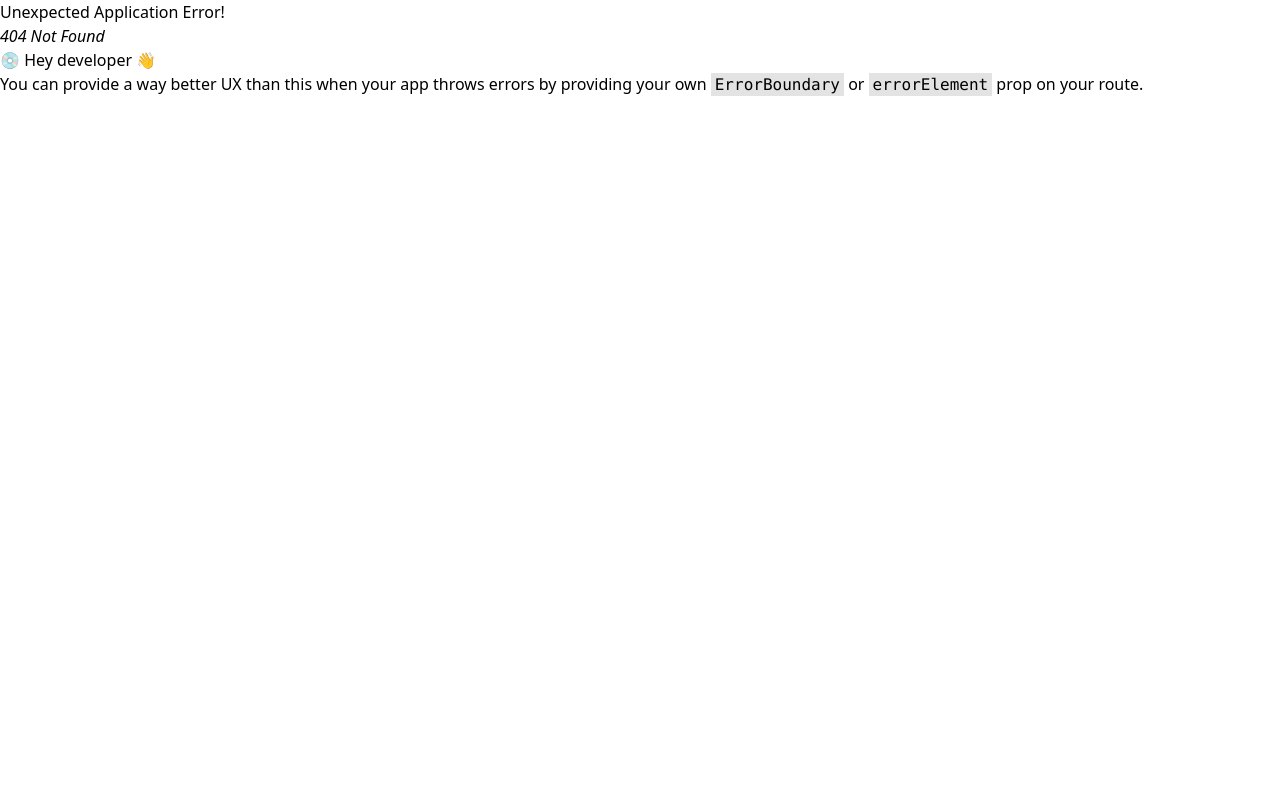
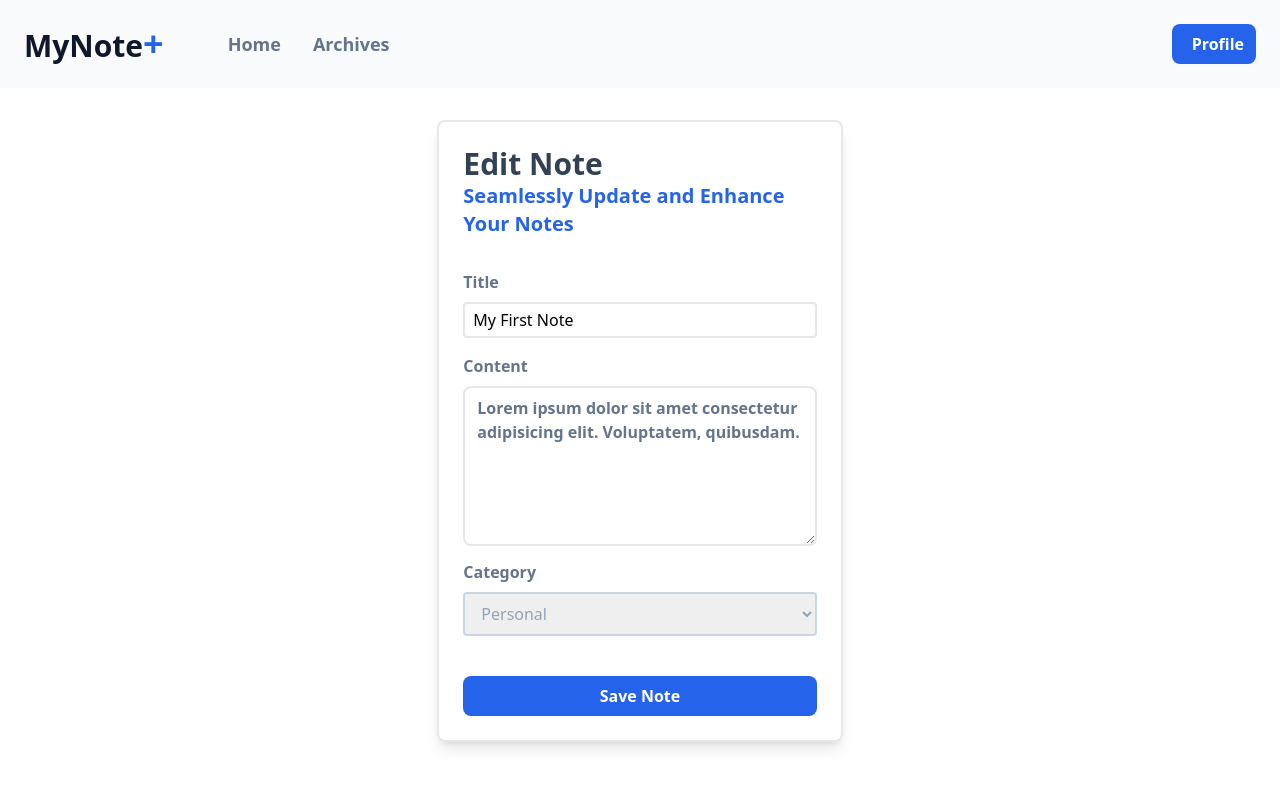
Before and after one commit to mausneg/MyNote, a React app: page /edit-note/1 in a window 1280 px wide. Before the commit this address had no page. Shown: the top 788 px of the page. Built offline with nearby package versions, Linux system fonts and the light colour scheme; the HTML template or start-up script is replaced by a standard one.

Commit message:
add edit note and fix InputForm for edit note

```diff
--- a/src/components/Elements/InputLabel/Input.jsx
+++ b/src/components/Elements/InputLabel/Input.jsx
@@ -1,5 +1,5 @@
 export default function Input(prop) {
-  const { type, placeholder, name, onChange } = prop;
+  const { type, placeholder, name, onChange, value } = prop;
   return (
     <input
       type={type}
@@ -7,6 +7,7 @@ export default function Input(prop) {
       className="border-2 w-full px-2 py-1 rounded mb-4"
       placeholder={placeholder}
       onChange={onChange}
+      value={value}
     />
   );
 }
--- a/src/components/Elements/InputLabel/index.jsx
+++ b/src/components/Elements/InputLabel/index.jsx
@@ -2,7 +2,7 @@ import Label from "./Label";
 import Input from "./Input";
 
 export default function InputLabel(prop) {
-  const { text, type, placeholder, htmlFor, onChange } = prop;
+  const { text, type, placeholder, htmlFor, onChange, value } = prop;
   return (
     <div className="w-full flex flex-col">
       <Label text={text} htmlFor={htmlFor} />
@@ -11,6 +11,7 @@ export default function InputLabel(prop) {
         placeholder={placeholder}
         name="htmlFor"
         onChange={onChange}
+        value={value}
       />
     </div>
   );
--- a/src/components/Elements/Select/index.jsx
+++ b/src/components/Elements/Select/index.jsx
@@ -1,17 +1,15 @@
-
 export default function Select(prop) {
-  const { values, onChange, className } = prop;
-
-
+  const { values, onChange, className, value } = prop;
 
   return (
     <select
       className={`border-2 ${className}  border-2 border-slate-300 rounded px-3 py-2 focus:outline-slate-200 text-slate-400 font-normal`}
       onChange={onChange}
+      value={value}
     >
-      {values.map((value) => (
-        <option key={value} value={value}>
-          {value}
+      {values.map((option) => (
+        <option key={option} value={option}>
+          {option}
         </option>
       ))}
     </select>
--- a/src/components/Fragments/Card.jsx
+++ b/src/components/Fragments/Card.jsx
@@ -1,16 +1,27 @@
 import Button from "../Elements/Button";
 
 export default function Card(prop) {
-  const { id, title, date, time, category, content, onDelete, onArchive } =
-    prop;
+  const {
+    id,
+    title,
+    date,
+    time,
+    category,
+    content,
+    onDelete,
+    onArchive,
+    onEdit,
+  } = prop;
 
   function handleArchive(id) {
-    onArchive(id,);
+    onArchive(id);
   }
   function handleDelete(id) {
     onDelete(id);
   }
-
+  function handleEdit(id) {
+    onEdit(id);
+  }
   return (
     <div className="w-1/3 p-3">
       <div className=" bg-white rounded-lg shadow-lg p-6 border">
@@ -34,7 +45,7 @@ export default function Card(prop) {
           <p className="text-slate-500 mt-2 text-justify ">{content}</p>
         </div>
         <div className="flex gap-4 justify-start">
-          <Button className="bg-blue-600 p-2">
+          <Button className="bg-blue-600 p-2" onClick={() => handleEdit(id)}>
             <i className="fa-solid fa-edit"></i>
           </Button>
           <Button className="bg-blue-600 p-2" onClick={() => handleArchive(id)}>
--- a/src/components/Fragments/CardList.jsx
+++ b/src/components/Fragments/CardList.jsx
@@ -84,6 +84,9 @@ export default function CardList(prop) {
     }
     setNotes(updateNotes);
   }
+  function handleEdit(id){
+    window.location.href = `/edit-note/${id}`;
+  }
   function handleAdd() {
     window.location.href = "/create-note";
   }
@@ -118,6 +121,7 @@ export default function CardList(prop) {
               archived={item.archived}
               onDelete={handleDelete}
               onArchive={handleArchive}
+              onEdit={handleEdit}
             />
           ))
         )}
--- a/src/components/Fragments/CreateForm.jsx
+++ /dev/null
@@ -1,83 +0,0 @@
-import InputLabel from "../Elements/InputLabel";
-import Select from "../Elements/Select";
-import Button from "../Elements/Button";
-import React from "react";
-
-export function CreateForm() {
-  const values = ["Personal", "Work", "Ideas", "Finance"];
-  const [id, setId] = React.useState("");
-  const [title, setTitle] = React.useState("");
-  const [date, setDate] = React.useState("");
-  const [time, setTime] = React.useState("");
-  const [category, setCategory] = React.useState("Personal");
-  const [content, setContent] = React.useState("");
-  const [archived, setArchived] = React.useState(false);
-
-  function handleTitle(e) {
-    setTitle(e.target.value);
-  }
-  function handleContent(e) {
-    setContent(e.target.value);
-  }
-  function handleCategory(e) {
-    setCategory(e.target.value);
-  }
-  React.useEffect(() => {
-    const current = new Date();
-    setId(current.getTime());
-    setDate(current.toLocaleDateString());
-    setTime(current.toLocaleTimeString());
-  }, []);
-  function handleCreate(e) {
-    const notes = JSON.parse(localStorage.getItem("notes"));
-    setArchived(false);
-
-    const note = {
-      id,
-      title,
-      date,
-      time,
-      category,
-      content,
-      archived,
-    };
-    notes.push(note);
-    localStorage.setItem("notes", JSON.stringify(notes));
-    window.location.href = "/";
-  }
-  return (
-    <div className="mt-8">
-      <InputLabel
-        text="Title"
-        htmlFor="title"
-        type="text"
-        placeholder="Insert your note`s title"
-        required={true}
-        onChange={handleTitle}
-      />
-      <label htmlFor="content" className="text-slate-500 font-semibold mb-4">
-        Content
-      </label>
-      <textarea
-        name="content"
-        placeholder="Insert your note`s content"
-        required={true}
-        className="w-full border-2 h-40 border-gray-200 rounded-lg px-3 py-2 focus:outline-slate-200 font-semibold text-slate-500 my-2 placeholder:text-slate-400 placeholder:opacity-100 placeholder:font-normal"
-        onChange={handleContent}
-      />
-      <label htmlFor="category" className="text-slate-500 font-semibold">
-        Category
-      </label>
-      <Select
-        values={values}
-        className="w-full my-2"
-        onChange={handleCategory}
-      />
-      <Button
-        text="Create Note"
-        onClick={handleCreate}
-        className="bg-blue-600 w-full mt-8 px-3 py-2 flex justify-center items-center"
-      />
-    </div>
-  );
-}
--- /dev/null
+++ b/src/components/Fragments/InputForm.jsx
@@ -0,0 +1,121 @@
+import { useState, useEffect } from "react";
+import { useParams } from "react-router-dom";
+import InputLabel from "../Elements/InputLabel";
+import Select from "../Elements/Select";
+import Button from "../Elements/Button";
+
+export function InputForm() {
+  const values = ["Personal", "Work", "Ideas", "Finance"];
+  const [id, setId] = useState("");
+  const [title, setTitle] = useState("");
+  const [date, setDate] = useState("");
+  const [time, setTime] = useState("");
+  const [category, setCategory] = useState("Personal");
+  const [content, setContent] = useState("");
+  const [archived, setArchived] = useState(false);
+  const { id: noteId } = useParams();
+
+  useEffect(() => {
+    if (noteId) {
+      const notes = JSON.parse(localStorage.getItem("notes"));
+      const note = notes.find((item) => item.id === parseInt(noteId));
+
+      setId(note.id);
+      setTitle(note.title);
+      setDate(note.date);
+      setTime(note.time);
+      setCategory(note.category);
+      setContent(note.content);
+      setArchived(note.archived);
+    } else {
+      const current = new Date();
+      setId(current.getTime());
+      setDate(current.toLocaleDateString());
+      setTime(current.toLocaleTimeString());
+    }
+  }, [noteId]);
+
+  function handleTitle(e) {
+    setTitle(e.target.value);
+  }
+
+  function handleContent(e) {
+    setContent(e.target.value);
+  }
+
+  function handleCategory(e) {
+    setCategory(e.target.value);
+  }
+
+  function handleSave() {
+    const notes = JSON.parse(localStorage.getItem("notes"));
+
+    if (noteId) {
+      const editedNoteIndex = notes.findIndex((note) => note.id === id);
+      if (editedNoteIndex !== -1) {
+        notes[editedNoteIndex] = {
+          id,
+          title,
+          date,
+          time,
+          category,
+          content,
+          archived,
+        };
+      }
+    } else {
+      const note = {
+        id,
+        title,
+        date,
+        time,
+        category,
+        content,
+        archived,
+      };
+      notes.push(note);
+    }
+
+    localStorage.setItem("notes", JSON.stringify(notes));
+    window.location.href = "/";
+  }
+
+  return (
+    <div className="mt-8">
+      <InputLabel
+        text="Title"
+        htmlFor="title"
+        type="text"
+        placeholder="Insert your note's title"
+        required={true}
+        onChange={handleTitle}
+        value={title}
+      />
+      <label htmlFor="content" className="text-slate-500 font-semibold mb-4">
+        Content
+      </label>
+      <textarea
+        name="content"
+        placeholder="Insert your note's content"
+        required={true}
+        className="w-full border-2 h-40 border-gray-200 rounded-lg px-3 py-2 focus:outline-slate-200 font-semibold text-slate-500 my-2 placeholder:text-slate-400 placeholder:opacity-100 placeholder:font-normal"
+        onChange={handleContent}
+        value={content}
+      />
+      <label htmlFor="category" className="text-slate-500 font-semibold">
+        Category
+      </label>
+      <Select
+        values={values}
+        className="w-full my-2"
+        onChange={handleCategory}
+        value={category}
+      />
+      <Button
+        text={noteId ? "Save Note" : "Create Note"}
+        onClick={handleSave}
+        className="bg-blue-600 w-full mt-8 px-3 py-2 flex justify-center items-center"
+      />
+    </div>
+  );
+}
--- a/src/components/pages/createNote.jsx
+++ b/src/components/pages/createNote.jsx
@@ -1,10 +1,10 @@
-import { CreateForm } from "../Fragments/CreateForm";
+import { InputForm } from "../Fragments/InputForm";
 import InputLayout from "../Layout/InputLayout";
 
 export default function CreateNote() {
   return (
     <InputLayout title="Create Note" subtitle="Quick and Easy Note Creation">
-      <CreateForm />
+      <InputForm />
     </InputLayout>
   );
 }
--- /dev/null
+++ b/src/components/pages/editNote.jsx
@@ -0,0 +1,13 @@
+import InputLayout from "../Layout/InputLayout";
+import { InputForm } from "../Fragments/InputForm";
+
+export default function EditNote() {
+  return (
+    <InputLayout
+      title="Edit Note"
+      subtitle="Seamlessly Update and Enhance Your Notes"
+    >
+      <InputForm />
+    </InputLayout>
+  );
+}
--- a/src/main.jsx
+++ b/src/main.jsx
@@ -5,6 +5,7 @@ import { createBrowserRouter, RouterProvider } from "react-router-dom";
 import Home from "./components/pages/home";
 import Archive from "./components/pages/archive";
 import CreateNote from "./components/pages/createNote";
+import EditNote from "./components/pages/editNote";
 
 const router = createBrowserRouter([
   {
@@ -19,6 +20,10 @@ const router = createBrowserRouter([
     path: "/create-note",
     element: <CreateNote />,
   },
+  {
+    path: "/edit-note/:id",
+    element: <EditNote />,
+  },
 ]);
 
 ReactDOM.createRoot(document.getElementById("root")).render(
```
